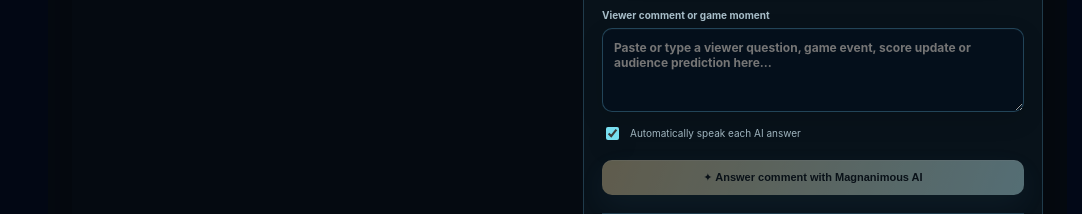
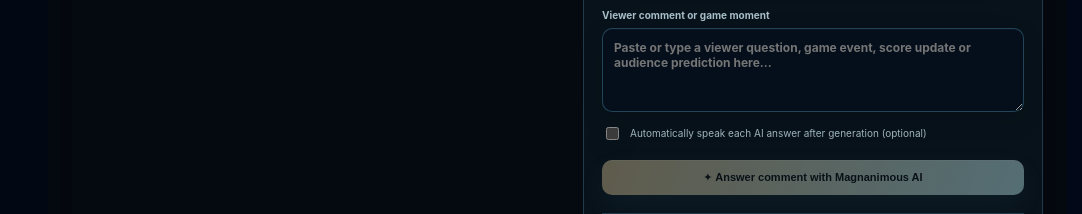
Before and after one commit to IAMGodmatters/IAMMagnanimousway.js, a Next.js app in the folder frontend/: page /tiktok-live in a window 1280 px wide. Shown: the part 1400-1614 px from the top of the page, without its empty margins (198-1280 px from the left). Built offline with nearby package versions, Linux system fonts and the light colour scheme; no server answers.

Commit message:
Require operator opt-in before AI host auto-speech

```diff
--- a/frontend/app/tiktok-live/page.tsx
+++ b/frontend/app/tiktok-live/page.tsx
@@ -31,7 +31,7 @@ export default function TikTokLiveHost() {
   const [lines, setLines] = useState<Line[]>([]);
   const [busy, setBusy] = useState(false);
   const [speaking, setSpeaking] = useState(false);
-  const [autoSpeak, setAutoSpeak] = useState(true);
+  const [autoSpeak, setAutoSpeak] = useState(false);
   const [status, setStatus] = useState('PREVIEW ONLY');
   const [notice, setNotice] = useState('');
   const [welcomeText, setWelcomeText] = useState(WELCOME);
@@ -254,7 +254,7 @@ export default function TikTokLiveHost() {
             <label className="field">Viewer comment or game moment
               <textarea value={viewerComment} onChange={event => setViewerComment(event.target.value)} rows={4} placeholder="Paste or type a viewer question, game event, score update or audience prediction here…" />
             </label>
-            <label className="toggle"><input type="checkbox" checked={autoSpeak} onChange={event => setAutoSpeak(event.target.checked)} /> Automatically speak each AI answer</label>
+            <label className="toggle"><input type="checkbox" checked={autoSpeak} onChange={event => setAutoSpeak(event.target.checked)} /> Automatically speak each AI answer after generation (optional)</label>
             <button className="primary answerButton" type="submit" disabled={busy || !viewerComment.trim()}>{busy ? 'Magnanimous is answering…' : '✦ Answer comment with Magnanimous AI'}</button>
           </form>
           {notice && <div className="notice">{notice}</div>}
```
Also changed, not shown: 1 other file (tests, documents, lock files or other folders).
